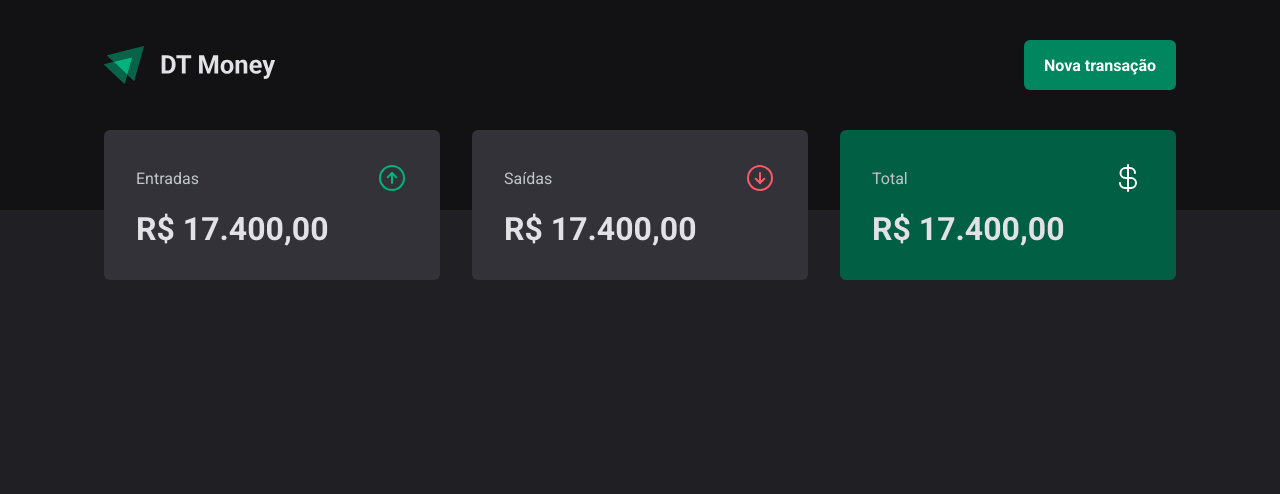
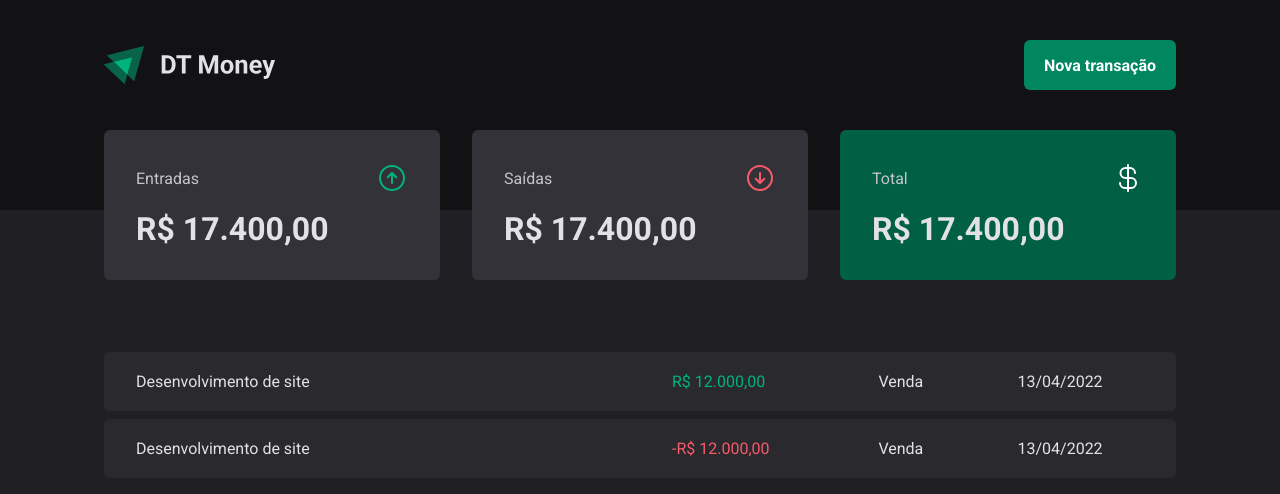
Before and after one commit to carlos-hr/dt-money, a React (Vite) app: page / in a window 1280 px wide. Shown: the top 494 px of the page. Built offline with nearby package versions, Linux system fonts and the light colour scheme.

Commit message:
feat(table): creating styles for transaction table

```diff
--- a/src/pages/Transactions/index.tsx
+++ b/src/pages/Transactions/index.tsx
@@ -1,10 +1,38 @@
 import { Header, Summary } from "../../components";
+import {
+  PriceHighLight,
+  TransactionsContainer,
+  TransactionsTable,
+} from "./styled";
 
 const Transactions = () => {
   return (
     <div>
       <Header />
       <Summary />
+
+      <TransactionsContainer>
+        <TransactionsTable>
+          <tbody>
+            <tr>
+              <td>Desenvolvimento de site</td>
+              <td>
+                <PriceHighLight variant="income">R$ 12.000,00</PriceHighLight>
+              </td>
+              <td>Venda</td>
+              <td>13/04/2022</td>
+            </tr>
+            <tr>
+              <td>Desenvolvimento de site</td>
+              <td>
+                <PriceHighLight variant="outcome">-R$ 12.000,00</PriceHighLight>
+              </td>
+              <td>Venda</td>
+              <td>13/04/2022</td>
+            </tr>
+          </tbody>
+        </TransactionsTable>
+      </TransactionsContainer>
     </div>
   );
 };
--- a/src/pages/Transactions/styled.ts
+++ b/src/pages/Transactions/styled.ts
@@ -0,0 +1,42 @@
+import styled from "styled-components";
+
+export const TransactionsContainer = styled.main`
+  width: 100%;
+  max-width: 1120px;
+  margin: 4rem auto 0;
+  padding: 0 1.5rem;
+`;
+
+export const TransactionsTable = styled.table`
+  width: 100%;
+  border-collapse: separate;
+  border-spacing: 0 0.5rem;
+  /* margin-top: 1.5rem; */
+
+  td {
+    padding: 1.25rem 2rem;
+    background-color: ${(props) => props.theme["gray-700"]};
+
+    &:first-child {
+      border-top-left-radius: 6px;
+      border-bottom-left-radius: 6px;
+      width: 50%;
+    }
+
+    &:last-child {
+      border-top-right-radius: 6px;
+      border-bottom-right-radius: 6px;
+    }
+  }
+`;
+
+interface PriceHighLightProps {
+  variant: "income" | "outcome";
+}
+
+export const PriceHighLight = styled.span<PriceHighLightProps>`
+  color: ${(props) =>
+    props.variant === "income"
+      ? props.theme["green-300"]
+      : props.theme["red-300"]};
+`;
```
